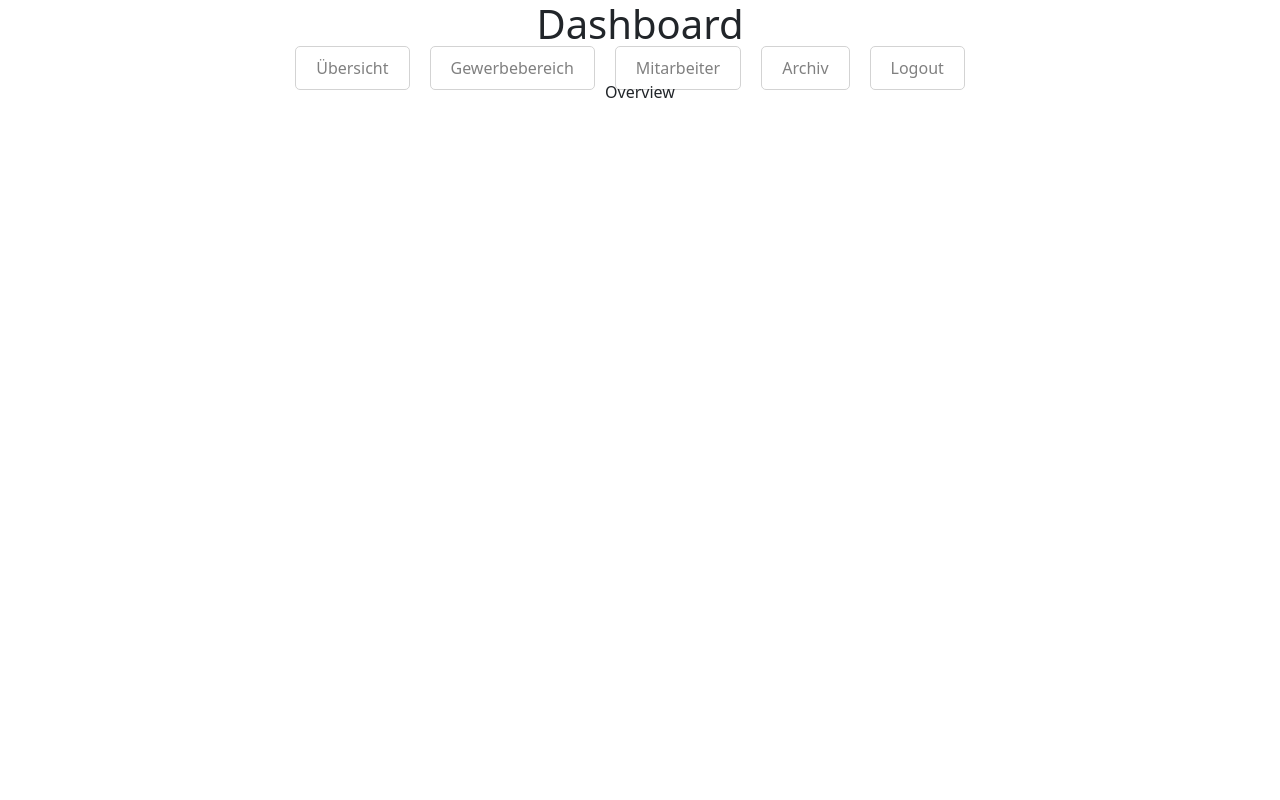
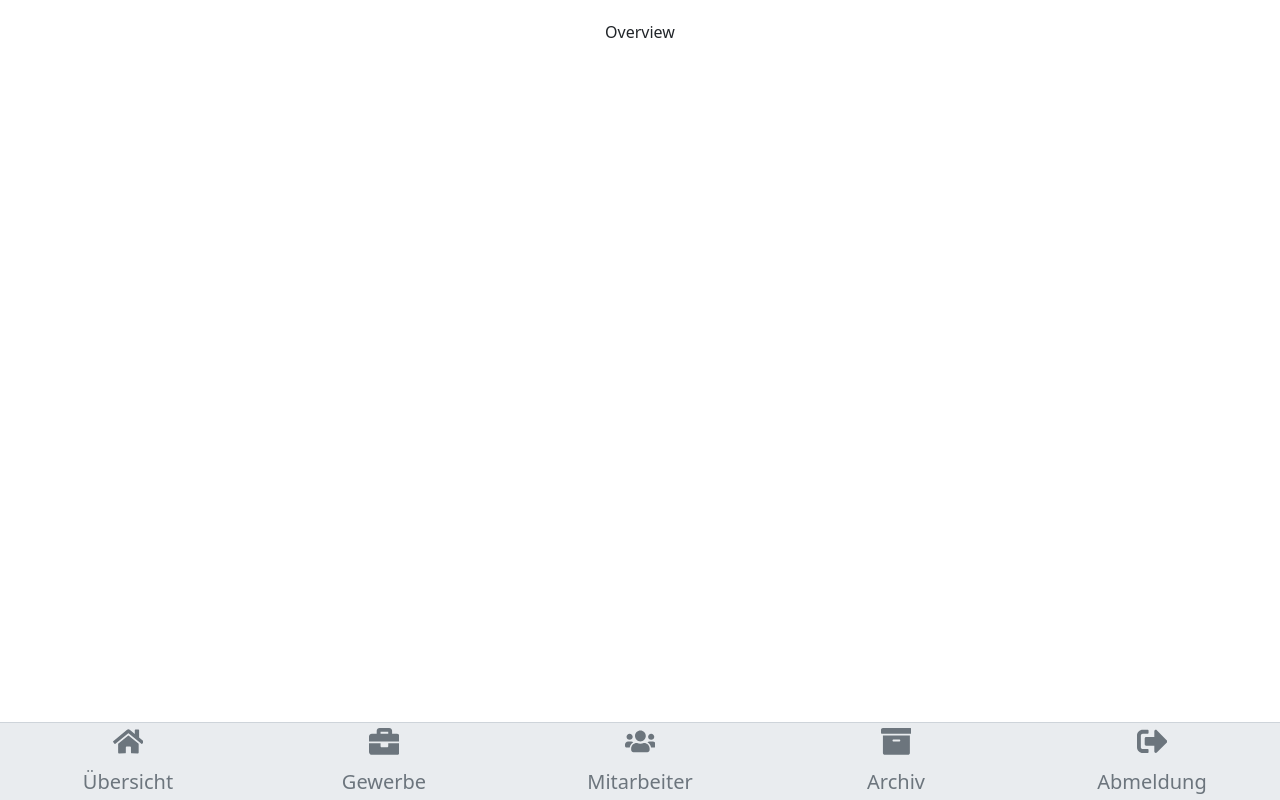
Before and after one commit to AliAl2020/web-sw, a React (Create React App) app: page /web/dashboard in a window 1280 px wide. Built offline with nearby package versions, Linux system fonts and the light colour scheme.

Commit message:
frontend dashboard

```diff
--- a/package.json
+++ b/package.json
@@ -13,6 +13,7 @@
     "jwt-decode": "^4.0.0",
     "react": "^18.0.0",
     "react-dom": "^18.0.0",
+    "react-icons": "^5.4.0",
     "react-router-dom": "^7.0.2",
     "react-scripts": "5.0.1",
     "web-vitals": "^2.1.0"
--- a/src/screens/dashboard/Dashboard.css
+++ b/src/screens/dashboard/Dashboard.css
@@ -1,14 +1,65 @@
-.tab {
-    margin-right: 20px;
-    padding: 10px 20px;
-    text-decoration: none;
-    color: gray;
-    border: 1px solid lightgray;
-    border-radius: 5px;
+/* General styles */
+.dashboard-container {
+    display: flex;
+    flex-direction: column;
+    height: 100vh;
+    background-color: #f8f9fa; /* Light background */
 }
 
-.active-tab {
-    background-color: lightblue;
-    color: black;
-    border: 1px solid blue;
+.content {
+    flex-grow: 1;
+    overflow-y: auto;
+    padding: 20px;
+    background-color: #fff; /* White content background */
 }
+
+/* Bottom Navigation */
+.bottom-nav {
+    display: flex;
+    justify-content: space-around;
+    align-items: center;
+    background-color: #e9ecef; /* Light gray background */
+    border-top: 1px solid #ced4da; /* Light border */
+
+    position: fixed;
+    bottom: 0;
+    width: 100%;
+    z-index: 1000;
+}
+
+.bottom-nav-item {
+    display: flex;
+    flex-direction: column;
+    align-items: center;
+    text-decoration: none;
+    color: #6c757d; /* Neutral text color */
+    font-size: calc(14px + 1vw); /* Responsive font size */
+    transition: background-color 0.2s ease-in-out, color 0.2s ease-in-out, font-weight 0.2s ease-in-out;
+    padding: 1px;
+    border-radius: 10px;
+    width: 20%;
+    text-align: center;
+    margin: 2px;
+
+}
+
+.bottom-nav-item:hover {
+    background-color: #007bff; /* Blue background on hover */
+    color: white;
+}
+
+.bottom-nav-item.active {
+    background-color: #007bff; /* Blue background for active */
+    color: white;
+    font-weight: bold; /* Bold text for active state */
+}
+
+.bottom-nav-item span {
+    margin-top: 5px;
+    font-size: 1.25rem;
+}
+
+.nav-icon {
+    font-size: calc(18px + 1vw); /* Responsive icon size */
+    margin-bottom: 5px;
+}
--- a/src/screens/dashboard/Dashboard.js
+++ b/src/screens/dashboard/Dashboard.js
@@ -1,47 +1,51 @@
-
-
 import React from 'react';
 import { Routes, Route, NavLink } from 'react-router-dom';
-import Archiv  from './archiv/Archiv.js';
+import { FaHome, FaBriefcase, FaUsers, FaArchive, FaSignOutAlt } from 'react-icons/fa';
+import Overview from './overview/Overview';
+import Employer from './employer/Employer';
 import Employee from './employee/Employee';
-import Employer from './employer/Employer';
+import Archiv from './archiv/Archiv';
 import Logout from './logout/Logout';
-import Overview from './overview/Overview';
 import './Dashboard.css';
 
 const Dashboard = () => {
     return (
-        <div>
-            <h1>Dashboard</h1>
+        <div className="dashboard-container">
+            {/* Main Content */}
+            <div className="content">
+                <Routes>
+                    <Route path="/dashboard/overview" element={<Overview />} />
+                    <Route path="/dashboard/employer" element={<Employer />} />
+                    <Route path="/dashboard/employee" element={<Employee />} />
+                    <Route path="/dashboard/archiv" element={<Archiv />} />
+                    <Route path="/dashboard/logout" element={<Logout />} />
+                    <Route path="*" element={<Overview />} />
+                </Routes>
+            </div>
 
-            {/* Tab Navigation */}
-            <nav>
-                <NavLink to="/dashboard/overview" className="tab" activeClassName="active-tab">
-                    Übersicht
+            {/* Bottom Navigation */}
+            <nav className="bottom-nav">
+                <NavLink to="/dashboard/overview" className="bottom-nav-item">
+                    <FaHome  className="nav-icon" />
+                    <span>Übersicht</span>
                 </NavLink>
-                <NavLink to="/dashboard/employer" className="tab" activeClassName="active-tab">
-                    Gewerbebereich
+                <NavLink to="/dashboard/employer" className="bottom-nav-item">
+                    <FaBriefcase  className="nav-icon" />
+                    <span>Gewerbe</span>
                 </NavLink>
-                <NavLink to="/dashboard/employee" className="tab" activeClassName="active-tab">
-                    Mitarbeiter
+                <NavLink to="/dashboard/employee" className="bottom-nav-item">
+                    <FaUsers  className="nav-icon" />
+                    <span>Mitarbeiter</span>
                 </NavLink>
-                <NavLink to="/dashboard/archiv" className="tab" activeClassName="active-tab">
-                    Archiv
+                <NavLink to="/dashboard/archiv" className="bottom-nav-item">
+                    <FaArchive  className="nav-icon" />
+                    <span>Archiv</span>
                 </NavLink>
-                <NavLink to="/dashboard/logout" className="tab" activeClassName="active-tab">
-                    Logout
+                <NavLink to="/dashboard/logout" className="bottom-nav-item">
+                    <FaSignOutAlt  className="nav-icon"/>
+                    <span>Abmeldung</span>
                 </NavLink>
             </nav>
-
-            {/* Tab Content */}
-            <Routes>
-                <Route path="/dashboard/overview" element={<Overview />} />
-                <Route path="/dashboard/employer" element={<Employer />} />
-                <Route path="/dashboard/employee" element={<Employee />} />
-                <Route path="/dashboard/archiv" element={<Archiv />} />
-                <Route path="/dashboard/logout" element={<Logout />} />
-                <Route path="*" element={<Overview />}/>
-            </Routes>
         </div>
     );
 };
```
Also changed, not shown: 1 other file (tests, documents, lock files or other folders).
